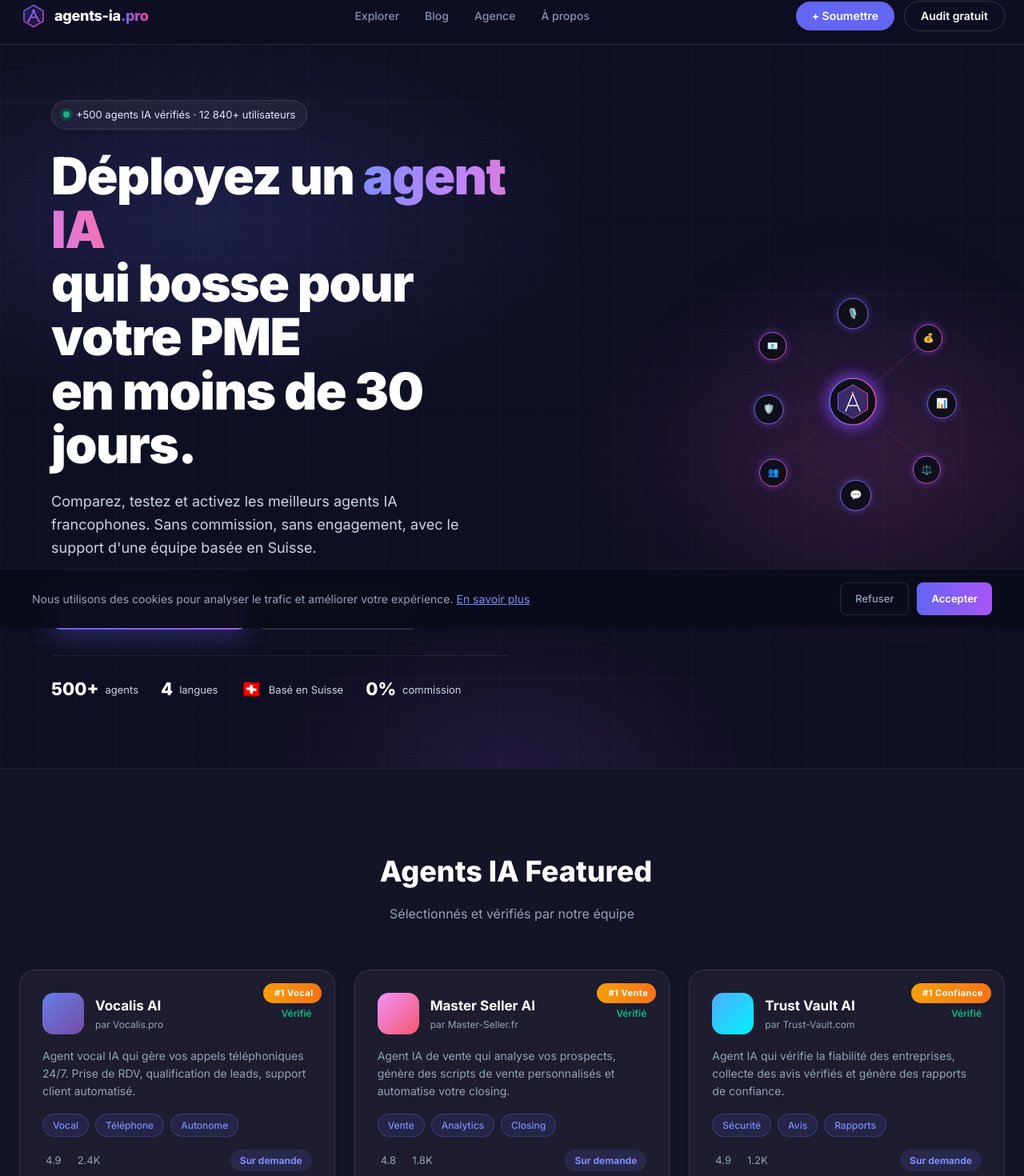
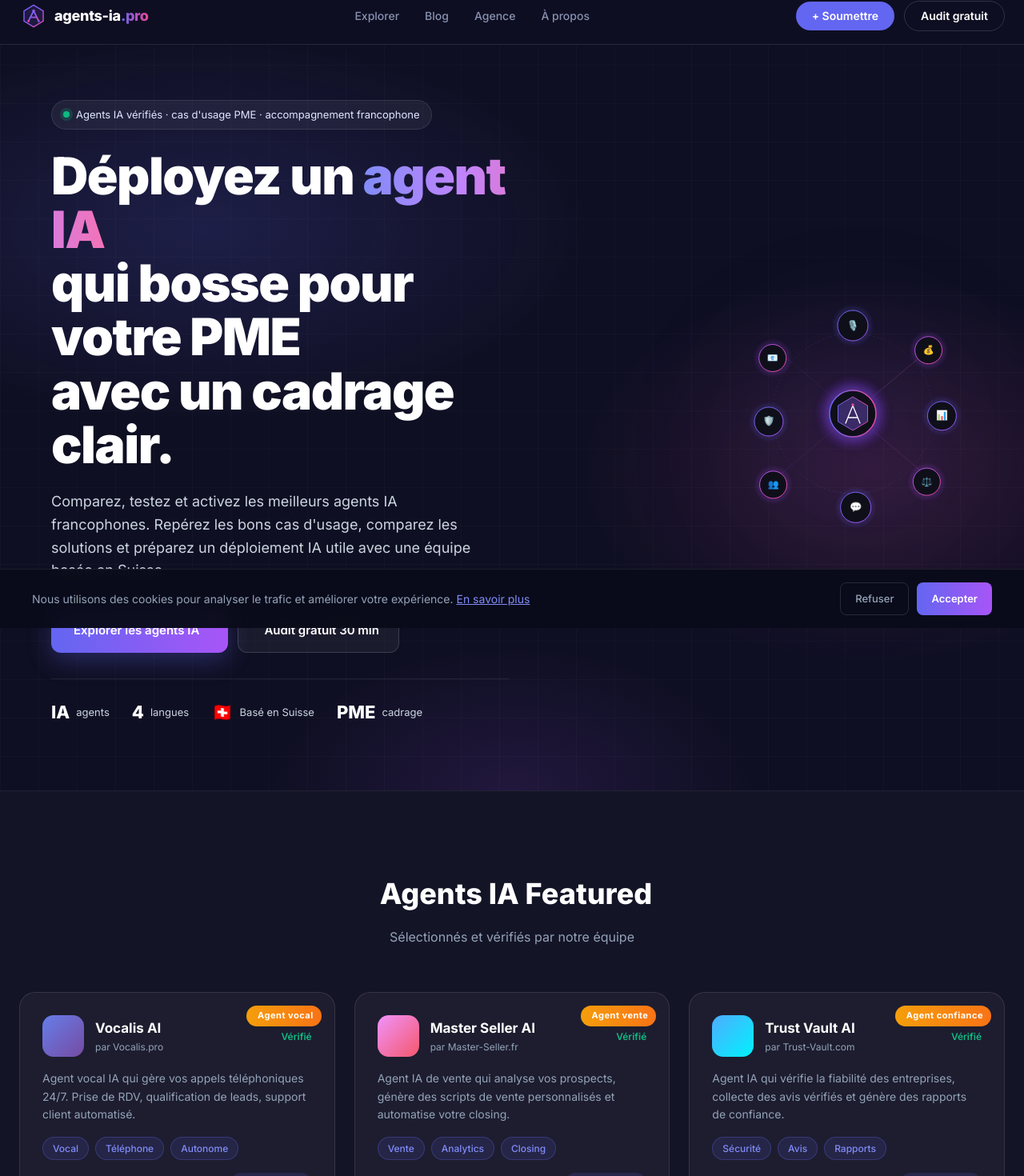
Before and after one commit to vocalisia/agents-ia-pro, a Next.js app: page / in a window 1280 px wide. Shown: the part 15-1485 px from the top of the page at 80% size. Built offline with nearby package versions, Linux system fonts and the light colour scheme.

Commit message:
seo: improve Agents IA homepage metadata

```diff
--- a/src/app/page.tsx
+++ b/src/app/page.tsx
@@ -7,14 +7,14 @@ import dynamic from 'next/dynamic'
 const NetworkGraph = dynamic(() => import('@/components/NetworkGraph'), { ssr: false })
 
 export const metadata: Metadata = {
-  title: "Agents-IA.pro | La Marketplace #1 d'Agents IA Francophones",
+  title: "Agent IA Pro : solutions IA pour PME francophones",
   description:
-    "La marketplace #1 d'agents IA francophones. Trouvez, comparez et déployez +500 agents IA vérifiés pour automatiser votre entreprise. 98% de satisfaction, 12 840+ utilisateurs.",
+    "Agents-IA.pro aide les PME à trouver, comparer et cadrer des agents IA pour appels, vente, support, conformité et automatisation métier.",
   // canonical defined in layout.tsx — removing here to prevent duplicate <link rel="canonical">
   openGraph: {
-    title: "Agents-IA.pro | La Marketplace #1 d'Agents IA Francophones",
+    title: "Agent IA Pro : solutions IA pour PME francophones",
     description:
-      'Trouvez, comparez et déployez les meilleurs agents IA pour votre business.',
+      'Trouvez, comparez et cadrez des agents IA francophones pour votre PME.',
     url: 'https://agents-ia.pro/',
     type: 'website',
   },
@@ -36,15 +36,15 @@ const websiteSchema = {
 const featuredAgents = [
   {
     id: 1,
-    badge: '#1 Vocal',
+    badge: 'Agent vocal',
     name: 'Vocalis AI',
     creator: 'par Vocalis.pro',
     desc: 'Agent vocal IA qui gère vos appels téléphoniques 24/7. Prise de RDV, qualification de leads, support client automatisé.',
     tags: ['Vocal', 'Téléphone', 'Autonome'],
     rating: 4.9,
-    users: '2.4K',
+    users: 'PME',
     accessLabel: 'Sur demande',
-    priceClass: 'private',
+    accessClass: 'private',
     upvotes: 847,
     href: 'https://vocalis.pro',
     gradient: 'linear-gradient(135deg,#667eea,#764ba2)',
@@ -52,15 +52,15 @@ const featuredAgents = [
   },
   {
     id: 2,
-    badge: '#1 Vente',
+    badge: 'Agent vente',
     name: 'Master Seller AI',
     creator: 'par Master-Seller.fr',
     desc: "Agent IA de vente qui analyse vos prospects, génère des scripts de vente personnalisés et automatise votre closing.",
     tags: ['Vente', 'Analytics', 'Closing'],
     rating: 4.8,
-    users: '1.8K',
+    users: 'Equipes',
     accessLabel: 'Sur demande',
-    priceClass: 'private',
+    accessClass: 'private',
     upvotes: 623,
     href: 'https://master-seller.fr',
     gradient: 'linear-gradient(135deg,#f093fb,#f5576c)',
@@ -68,15 +68,15 @@ const featuredAgents = [
   },
   {
     id: 3,
-    badge: '#1 Confiance',
+    badge: 'Agent confiance',
     name: 'Trust Vault AI',
     creator: 'par Trust-Vault.com',
     desc: "Agent IA qui vérifie la fiabilité des entreprises, collecte des avis vérifiés et génère des rapports de confiance.",
     tags: ['Sécurité', 'Avis', 'Rapports'],
     rating: 4.9,
-    users: '1.2K',
+    users: 'Avis',
     accessLabel: 'Sur demande',
-    priceClass: 'private',
+    accessClass: 'private',
     upvotes: 512,
     href: 'https://trust-vault.com',
     gradient: 'linear-gradient(135deg,#4facfe,#00f2fe)',
@@ -153,7 +153,7 @@ export default function HomePage() {
                   flexShrink: 0,
                 }}
               />
-              +500 agents IA vérifiés · 12 840+ utilisateurs
+              Agents IA vérifiés · cas d&apos;usage PME · accompagnement francophone
             </div>
 
             <h1
@@ -181,7 +181,7 @@ export default function HomePage() {
               <br />
               qui bosse pour votre PME
               <br />
-              en moins de 30 jours.
+              avec un cadrage clair.
             </h1>
 
             <p
@@ -194,7 +194,7 @@ export default function HomePage() {
               }}
             >
               Comparez, testez et activez les meilleurs agents IA francophones.
-              Sans commission, sans engagement, avec le support d&apos;une équipe basée en Suisse.
+              Repérez les bons cas d&apos;usage, comparez les solutions et préparez un déploiement IA utile avec une équipe basée en Suisse.
             </p>
 
             <div style={{ display: 'flex', gap: 12, flexWrap: 'wrap', marginBottom: 32 }}>
@@ -214,7 +214,7 @@ export default function HomePage() {
                   boxShadow: '0 10px 30px rgba(99,102,241,0.3)',
                 }}
               >
-                Explorer les 500+ agents <i className="fas fa-arrow-right" />
+                Explorer les agents IA <i className="fas fa-arrow-right" />
               </a>
               <Link
                 href="/agence"
@@ -246,10 +246,10 @@ export default function HomePage() {
               }}
             >
               {[
-                { big: '500+', label: 'agents' },
+                { big: 'IA', label: 'agents' },
                 { big: '4', label: 'langues' },
                 { big: '🇨🇭', label: 'Basé en Suisse' },
-                { big: '0%', label: 'commission' },
+                { big: 'PME', label: 'cadrage' },
               ].map((s) => (
                 <div key={s.label} style={{ display: 'flex', alignItems: 'center', gap: 8, color: '#cbd5e1', fontSize: 13 }}>
                   <span style={{ fontSize: 22, fontWeight: 800, color: 'white' }}>{s.big}</span> {s.label}
@@ -378,8 +378,8 @@ export default function HomePage() {
                       borderRadius: 999,
                       fontSize: 12,
                       fontWeight: 700,
-                      background: agent.priceClass === 'legacy_free' ? 'rgba(16,185,129,0.15)' : 'rgba(99,102,241,0.15)',
-                      color: agent.priceClass === 'legacy_free' ? '#10b981' : '#818cf8',
+                      background: agent.accessClass === 'highlighted' ? 'rgba(16,185,129,0.15)' : 'rgba(99,102,241,0.15)',
+                      color: agent.accessClass === 'highlighted' ? '#10b981' : '#818cf8',
                     }}
                   >
                     {agent.accessLabel}
@@ -649,7 +649,7 @@ export default function HomePage() {
                 </span>
               </div>
               <p style={{ color: '#64748b', fontSize: 13, lineHeight: 1.6 }}>
-                La marketplace #1 d&apos;agents IA francophones. Basée en Suisse.
+                La marketplace d&apos;agents IA francophones. Basée en Suisse.
               </p>
             </div>
             <div>
```
